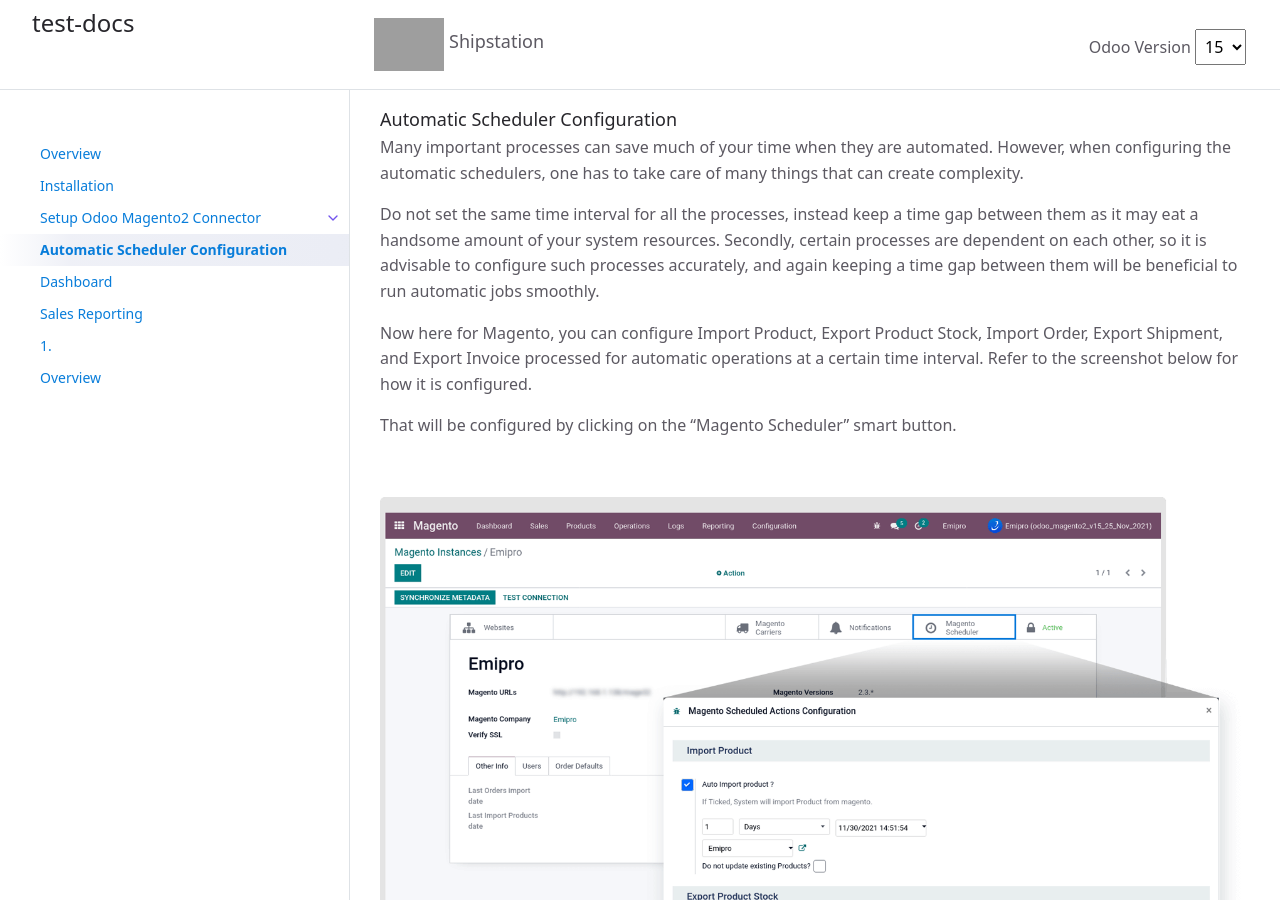
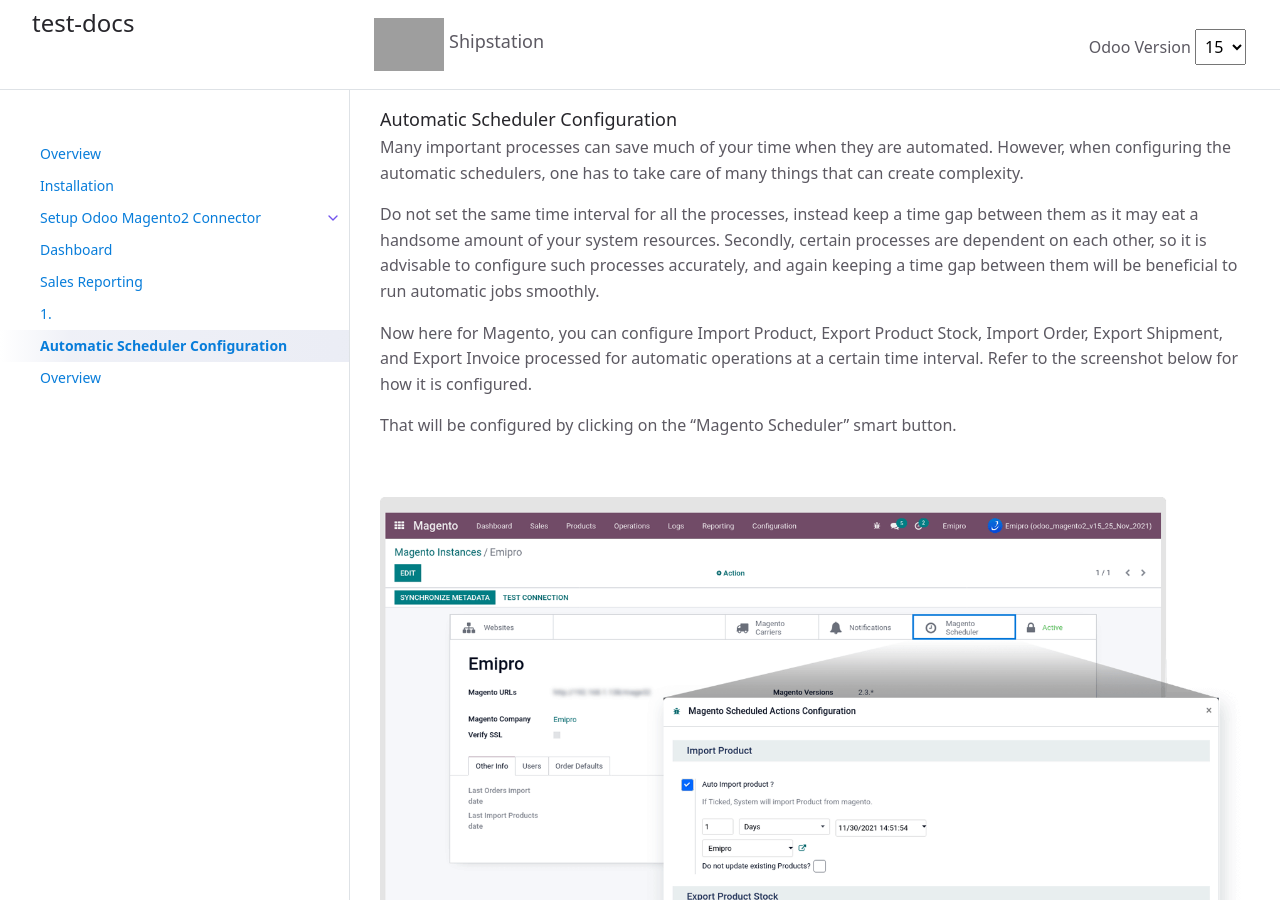
Before and after one commit to hemangb-emipro/test-docs, a Jekyll site: the page built from docs/v15/automatic-scheduler-configuration/5-automatic-scheduler-configuration.md, in a window 1280 px wide and 900 px high. Built offline with Jekyll 4.4.1, drawn with Linux system fonts in a browser that asks for light colours; our own code applies the rules of GitHub Pages for plain Markdown files; part of the change alters nothing that is shown.

```diff
--- a/docs/v15/automatic-scheduler-configuration/5-automatic-scheduler-configuration.md
+++ b/docs/v15/automatic-scheduler-configuration/5-automatic-scheduler-configuration.md
@@ -1,9 +1,3 @@
----
-layout: default
-title: Automatic Scheduler Configuration
-nav_order: 5
----
-
 ### Automatic Scheduler Configuration
 
 
```
